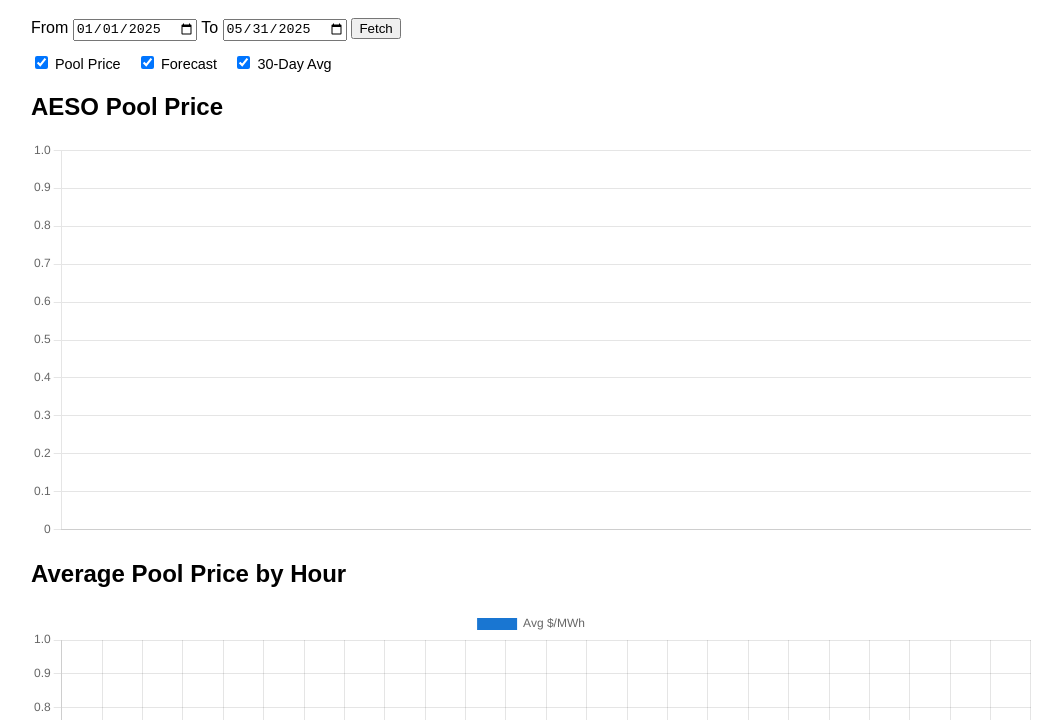
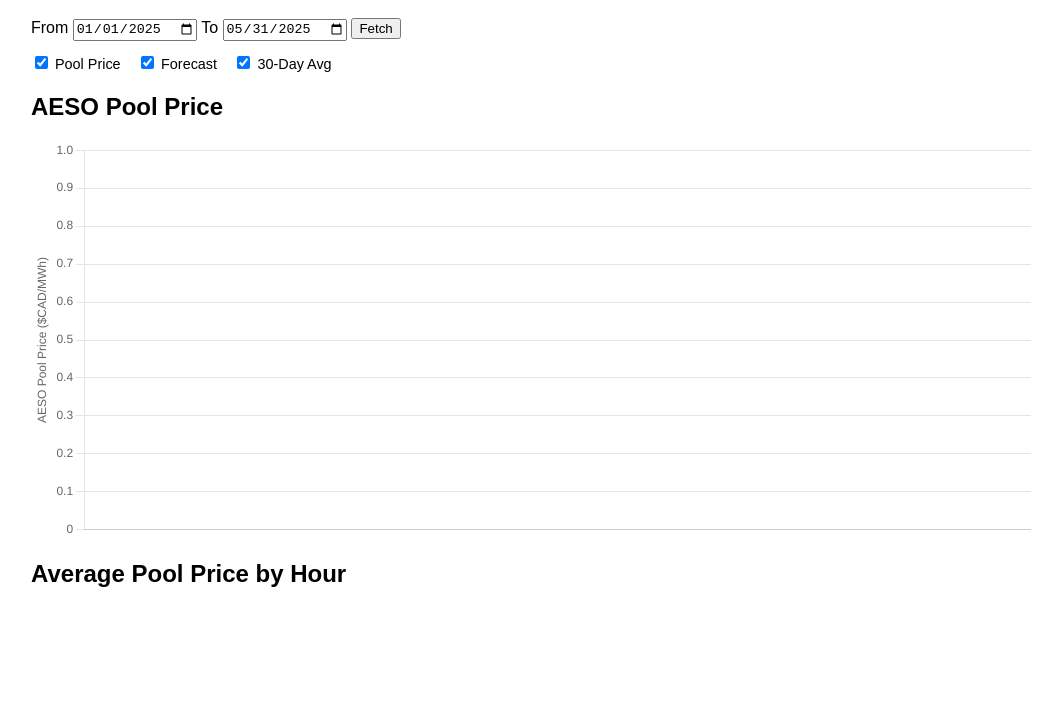
Before and after one commit to mattador22/aeso-pool-price-report, a plain HTML site: page index.html in a window 1280 px wide. Shown: the part 80-800 px from the top of the page, without its empty margins (109-1171 px from the left). Drawn offline with nearby package versions, Linux system fonts and the light colour scheme; no server answers.

Commit message:
Update index.html

```diff
--- a/index.html
+++ b/index.html
@@ -42,21 +42,47 @@
 const lineChart = new Chart(ctx1, {
   type:'line',
   data:{labels:[],datasets:[
-    {label:'Pool Price',  data:[], borderColor:'#1976d2', borderWidth:1, pointRadius:2, fill:false},
-    {label:'Forecast Pool Price',    data:[], borderColor:'#ff9800', borderWidth:1, pointRadius:0, fill:false},
-    {label:'30-Day Avg',  data:[], borderColor:'#d32f2f', borderWidth:1, pointRadius:0, fill:false}
+    {label:'Pool Price', data:[], borderColor:'#1976d2', borderWidth:1, pointRadius:2, fill:false},
+    {label:'Forecast',   data:[], borderColor:'#ff9800', borderWidth:1, pointRadius:0, fill:false},
+    {label:'30-Day Avg', data:[], borderColor:'#d32f2f', borderWidth:1, pointRadius:0, fill:false}
   ]},
-  options:{plugins:{legend:{display:false}},scales:{y:{beginAtZero:true}}}
+  options:{
+    plugins:{legend:{display:false}},
+    scales:{
+      y:{
+        beginAtZero:true,
+        title:{
+          display:true,
+          text:'AESO Pool Price ($CAD/MWh)'
+        }
+      }
+    }
+  }
 });
 
 /* ----------  HOURLY BAR-CHART  ---------------------------------------- */
-const hrs = [...Array(24).keys()].map(h=>h.toString().padStart(2,'0')+':00');
 const barChart = new Chart(ctx2, {
   type:'bar',
   data:{labels:hrs,datasets:[
     {label:'Avg $/MWh', data:[], backgroundColor:'#1976d2'}
   ]},
-  options:{scales:{y:{beginAtZero:true}}}
+  options:{
+    scales:{
+      x:{
+        title:{
+          display:true,
+          text:'Hour'
+        }
+      },
+      y:{
+        beginAtZero:true,
+        title:{
+          display:true,
+          text:'AESO Pool Price ($CAD/MWh)'
+        }
+      }
+    }
+  }
 });
 
 /* ----------  FETCH + PROCESS  ----------------------------------------- */
```
